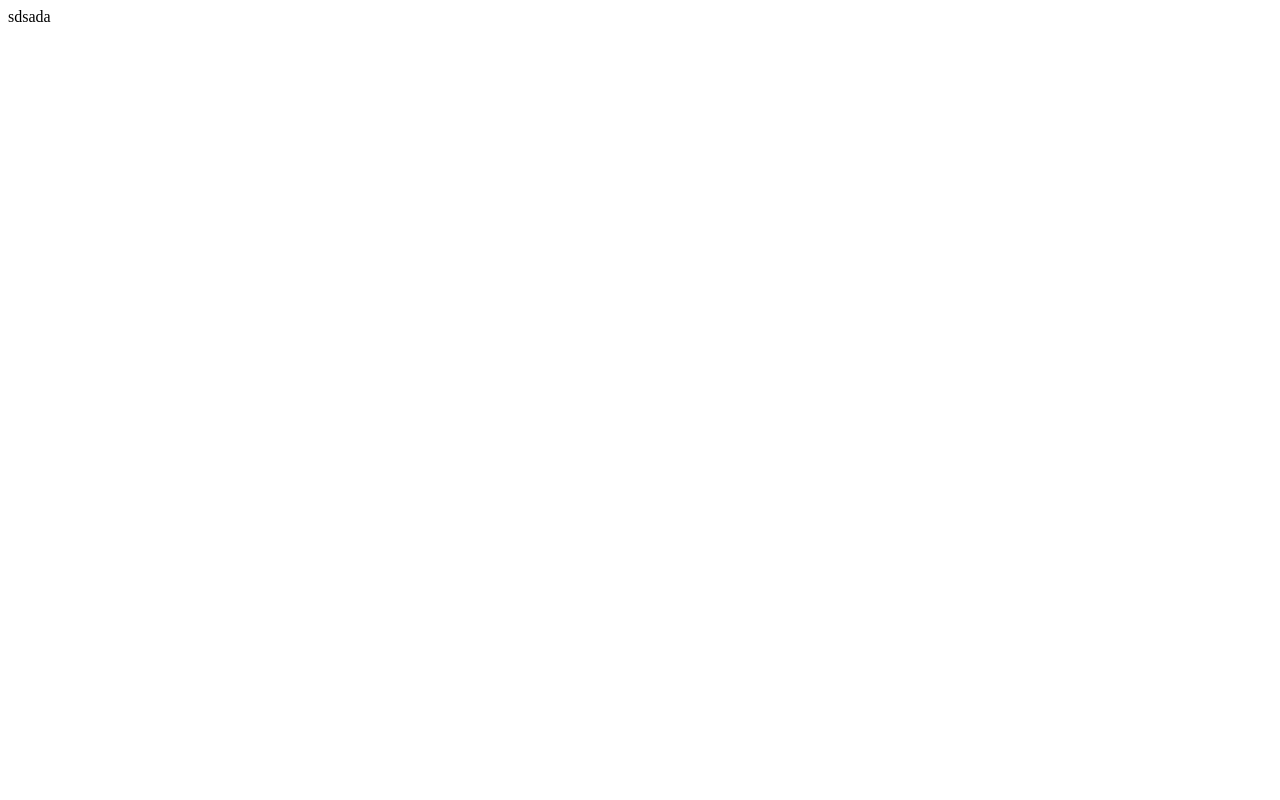
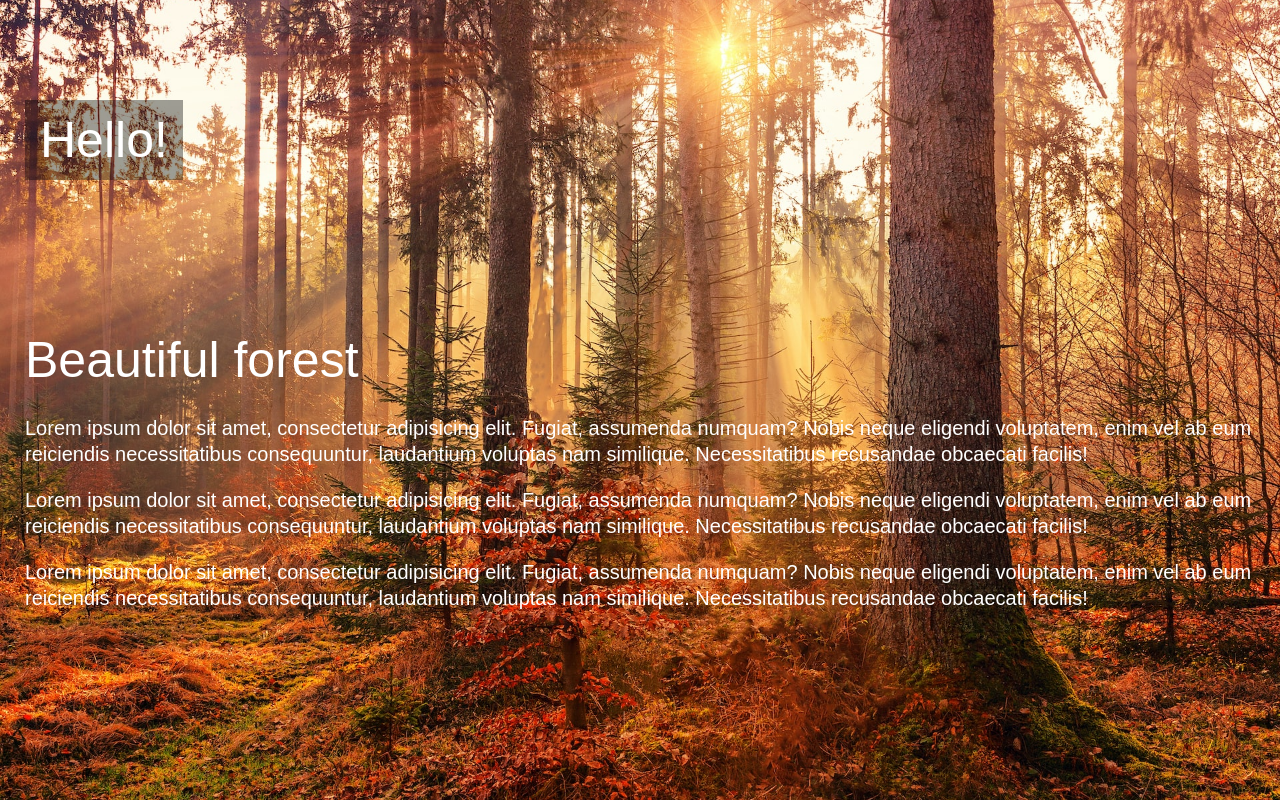
Before and after one commit to alexNov86/full-screen_adaptive_landing, a plain HTML site: page index.html in a window 1280 px wide. Drawn offline with nearby package versions, Linux system fonts and the light colour scheme.

Commit message:
Second commit

```diff
--- /dev/null
+++ b/css/style.css
@@ -0,0 +1,171 @@
+/*RESET STYLE*/
+* {
+  padding: 0;
+  margin: 0;
+  border: 0;
+}
+*,
+*:before,
+*:after {
+  -moz-box-sizing: border-box;
+  -webkit-box-sizing: border-box;
+  box-sizing: border-box;
+}
+:focus,
+:active {
+  outline: none;
+}
+a:focus,
+a:active {
+  outline: none;
+}
+
+nav,
+footer,
+header,
+aside {
+  display: block;
+}
+
+html,
+body {
+  height: 100%;
+  /* width: 100%; */
+  font-size: 100%;
+  line-height: 1;
+  font-size: 14px;
+  -ms-text-size-adjust: 100%;
+  -moz-text-size-adjust: 100%;
+  -webkit-text-size-adjust: 100%;
+}
+input,
+button,
+textarea {
+  font-family: inherit;
+}
+
+input::-ms-clear {
+  display: none;
+}
+button {
+  cursor: pointer;
+}
+button::-moz-focus-inner {
+  padding: 0;
+  border: 0;
+}
+a,
+a:visited {
+  text-decoration: none;
+}
+a:hover {
+  text-decoration: none;
+}
+ul li {
+  list-style: none;
+}
+img {
+  vertical-align: top;
+}
+
+h1,
+h2,
+h3,
+h4,
+h5,
+h6 {
+  font-size: inherit;
+  font-weight: 400;
+}
+/*END RESET STYLE*/
+
+body {
+  background-color: #333;
+  font-family: Arial, Helvetica, sans-serif;
+}
+
+.wrapper {
+  min-height: 100%;
+}
+
+.page {
+  position: fixed;
+  width: 100%;
+  height: 100%;
+  top: 0;
+  left: 0;
+  overflow: hidden;
+}
+.page__wrapper {
+  display: flex;
+  flex-direction: column;
+  width: 100%;
+  height: 100%;
+}
+.screen {
+  flex: 1 0 100%;
+  position: relative;
+}
+.page__screen {
+}
+.screen__content {
+  padding: 100px 25px 25px 25px;
+  position: relative;
+  z-index: 2;
+}
+.screen__title {
+  font-size: 50px;
+  color: #fff;
+  margin: 0px 0px 30px 0px;
+  display: inline-block;
+}
+.screen__title_bg {
+  background-color: rgba(0, 0, 0, 0.38);
+  padding: 15px;
+}
+.screen__body {
+  position: absolute;
+  width: 100%;
+  height: 100%;
+  top: 0;
+  left: 0;
+  overflow: hidden;
+}
+.screen__image {
+  position: absolute;
+  width: 100%;
+  height: 100%;
+  top: 0;
+  left: 0;
+}
+
+.screen__image img {
+  object-fit: cover;
+  position: absolute;
+  width: 100%;
+  height: 100%;
+  top: 0;
+  left: 0;
+}
+.screen__text {
+  font-size: 20px;
+  line-height: 130%;
+  color: #fff;
+}
+
+.screen__text p {
+  margin: 0px 0px 20px 0px;
+}
+
+.screen__text p:last-child {
+  margin-bottom: 0;
+}
+
+@media (max-width: 767px) {
+  .screen__title {
+    font-size: 40px;
+  }
+  .screen__text {
+    font-size: 16px;
+  }
+}
--- a/index.html
+++ b/index.html
@@ -4,9 +4,69 @@
     <meta charset="UTF-8" />
     <meta http-equiv="X-UA-Compatible" content="IE=edge" />
     <meta name="viewport" content="width=device-width, initial-scale=1.0" />
+    <link rel="stylesheet" href="https://cdn.jsdelivr.net/npm/swiper@8/swiper-bundle.min.css" />
+    <link rel="stylesheet" href="css/style.css" />
     <title>Adaptive landing</title>
   </head>
   <body>
-    sdsada
+    <div class="wrapper">
+      <main class="page">
+        <div class="page__wrapper">
+          <div class="page__screen">
+            <div class="screen__content">
+              <h1 class="screen__title screen__title_bg">Hello!</h1>
+            </div>
+            <div class="screen__body">
+              <div class="screen__image">
+                <img src="img/01_1920_1280.jpg" alt="" />
+              </div>
+            </div>
+          </div>
+          <div class="page__screen screen">
+            <div class="screen__content">
+              <h2 class="screen__title">Beautiful forest</h2>
+              <div class="screen__text">
+                <p>
+                  Lorem ipsum dolor sit amet, consectetur adipisicing elit. Fugiat, assumenda numquam? Nobis neque eligendi voluptatem, enim vel ab eum
+                  reiciendis necessitatibus consequuntur, laudantium voluptas nam similique. Necessitatibus recusandae obcaecati facilis!
+                </p>
+                <p>
+                  Lorem ipsum dolor sit amet, consectetur adipisicing elit. Fugiat, assumenda numquam? Nobis neque eligendi voluptatem, enim vel ab eum
+                  reiciendis necessitatibus consequuntur, laudantium voluptas nam similique. Necessitatibus recusandae obcaecati facilis!
+                </p>
+                <p>
+                  Lorem ipsum dolor sit amet, consectetur adipisicing elit. Fugiat, assumenda numquam? Nobis neque eligendi voluptatem, enim vel ab eum
+                  reiciendis necessitatibus consequuntur, laudantium voluptas nam similique. Necessitatibus recusandae obcaecati facilis!
+                </p>
+              </div>
+            </div>
+          </div>
+          <div class="page__screen screen">
+            <div class="screen__body">
+              <div class="screen__image">
+                <img src="img/02_1920_1280.jpg" alt="" />
+              </div>
+            </div>
+          </div>
+          <div class="page__screen screen">
+            <div class="screen__content">
+              <h2 class="screen__title">Beautiful lake</h2>
+              <div class="screen__text">
+                <p>
+                  Lorem ipsum dolor sit amet consectetur adipisicing elit. Assumenda, debitis? Esse eum laboriosam, officiis eligendi earum iusto aliquid
+                  deleniti dicta odio ipsam placeat nemo suscipit cumque qui possimus excepturi vitae.
+                </p>
+                <p>
+                  Lorem ipsum dolor sit amet consectetur adipisicing elit. Assumenda, debitis? Esse eum laboriosam, officiis eligendi earum iusto aliquid
+                  deleniti dicta odio ipsam placeat nemo suscipit cumque qui possimus excepturi vitae.
+                </p>
+              </div>
+            </div>
+          </div>
+        </div>
+      </main>
+    </div>
+    <script src="https://cdn.jsdelivr.net/npm/swiper@8/swiper-bundle.min.js"></script>
+    <script src="js/script.js"></script>
   </body>
 </html>
```
Also changed, not shown: img/01_1920_1280.jpg (added), img/02_1920_1280.jpg (added), img/03_1920_1280.jpg (added), js/script.js (added).
